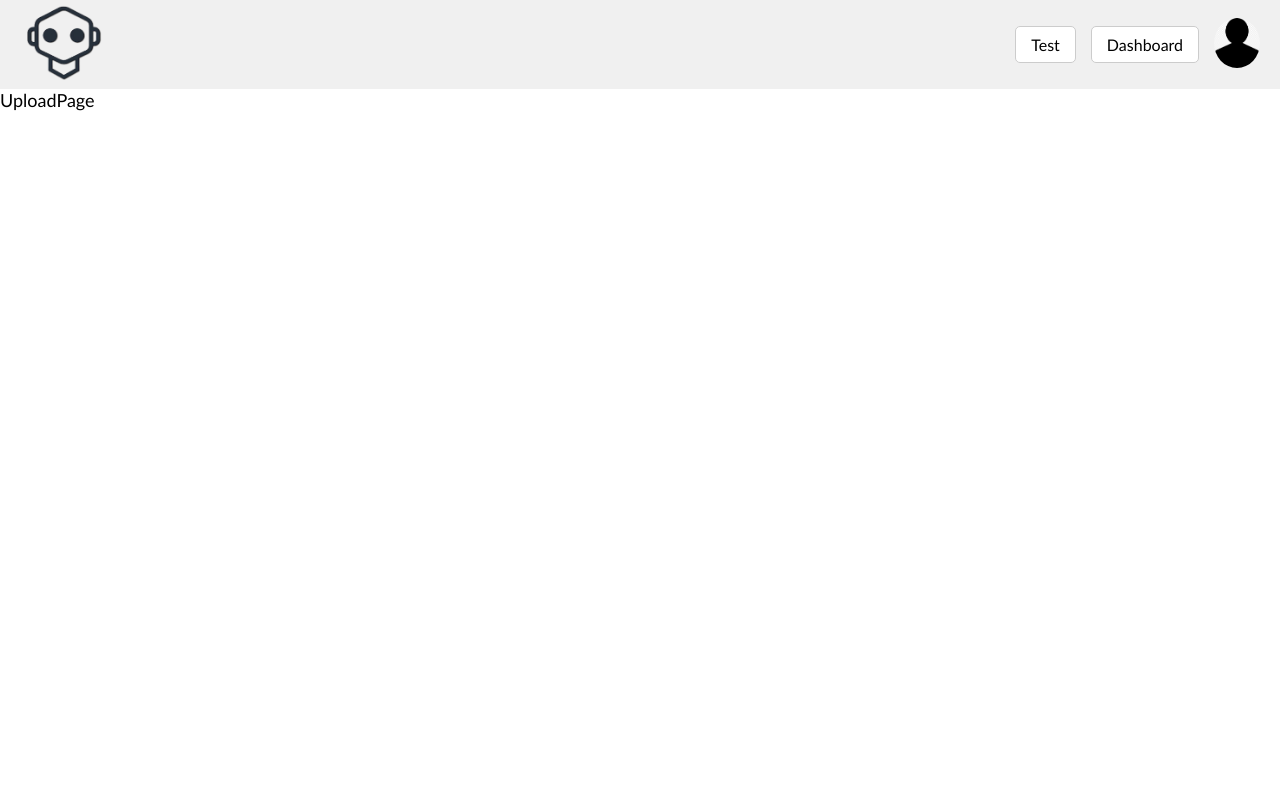
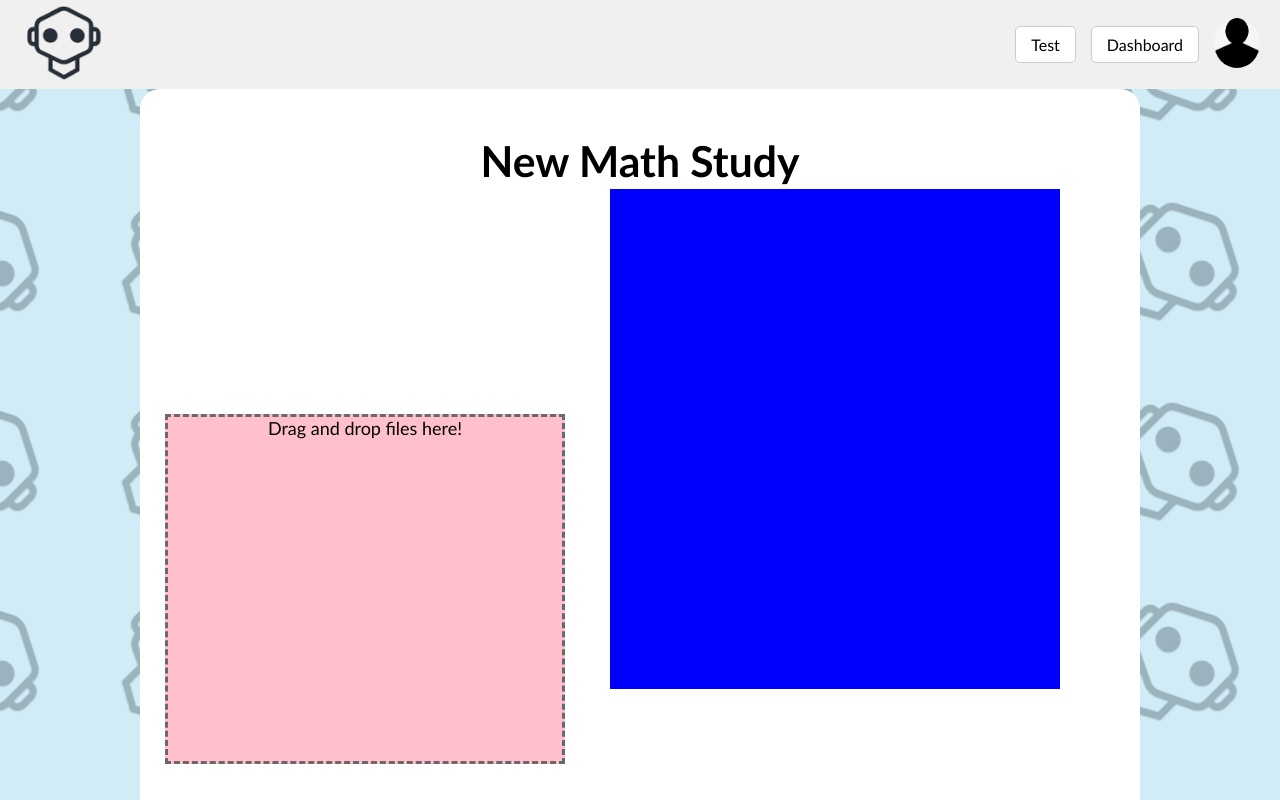
Before and after one commit to samlee03/study-ai-buddy, a React (Vite) app in the folder client/: page /upload in a window 1280 px wide. Shown: the top 800 px of the page. Built offline with nearby package versions, Linux system fonts and the light colour scheme.

Commit message:
Prototype Upload Page Layout

```diff
--- a/client/src/pages/LoginPage.jsx
+++ b/client/src/pages/LoginPage.jsx
@@ -16,7 +16,7 @@ const LoginPage = () => {
                             <input type="password"></input><br></br>
                             <input type="submit" value="Sign In"></input>
                         </form>
-                        <a className="Signup-link" href="./signup">{"Don't have an account?"}</a><br></br>
+                        <a className="Signup-link" href="./signup">{"Don't have an account?"}</a><br></br><br></br>
                         <a className="Forgot-link" href="./forgot">{"Forgot your password?"}</a>
                     </div>
                 </div>
--- a/client/src/pages/UploadPage.jsx
+++ b/client/src/pages/UploadPage.jsx
@@ -1,11 +1,22 @@
 import React from 'react'
 import Header from '../components/Header'
+import "../styles/UploadPage.css"
+
 const UploadPage = () => {
   return (
     <div>
       <Header/>
-      UploadPage
-
+          <div className="Page-container">
+              <div className="Upload-block">
+                  <div className="Upload-title"><h1 className="Upload-header">New Math Study</h1></div>
+                  <div className="Second-block">
+                    <div className="Drop-area"> Drag and drop files here!
+                    </div>
+                    <div className="Drop-list">
+                    </div>
+                  </div>
+              </div>
+          </div>
     </div>
   )
 }
--- /dev/null
+++ b/client/src/styles/UploadPage.css
@@ -0,0 +1,51 @@
+.Upload-block {
+    display: flex;
+    background-color: white;
+    border-radius: 20px;
+    min-height: 900px;
+    min-width: 1000px;
+}
+
+.Upload-title{
+    text-align:center;
+    width:100%;
+    margin:auto;
+    position:absolute;
+    height:auto;
+    top:135px;
+    left:0px;
+}
+
+.Upload-header
+{
+    font-size:32pt;
+}
+
+.Second-block{
+    display:flex;
+    min-height:600px;
+    width:900px;
+    margin-top:100px;
+}
+
+.Drop-area{
+    width:400px;
+    height:350px;
+    display:inline-block;
+    background-color:pink;
+    position:relative;
+    border-style: dashed;
+    border-color: dimgray;
+    margin:auto;
+}
+
+
+.Drop-list {
+    width: 450px;
+    height:300px;
+    min-height:500px;
+    display: inline-block;
+    background-color:blue;
+    position:relative;
+    left:20px;
+}
```
